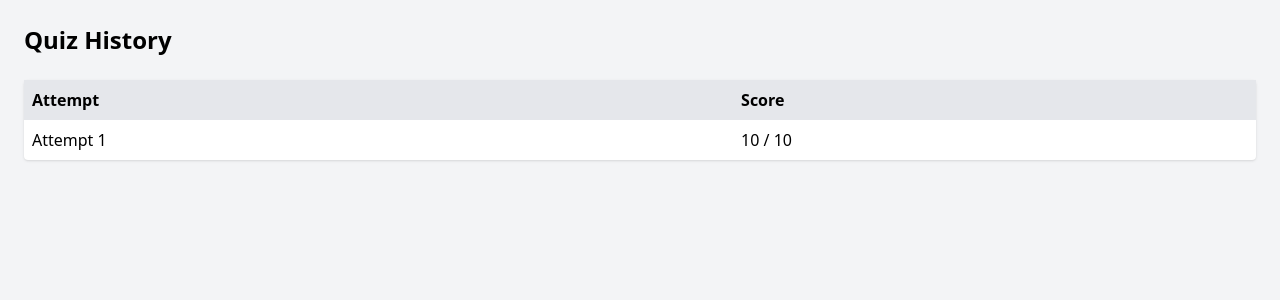
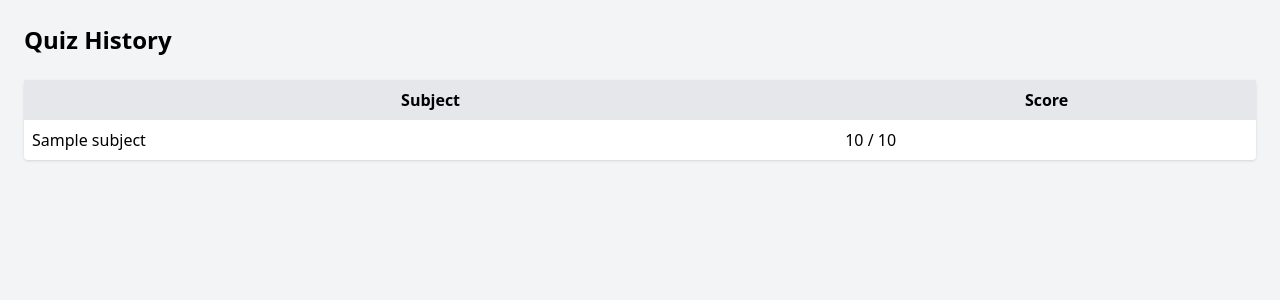
Before and after one commit to Tobi395/quiz-cbt-app, a Flask app: page /history in a window 1280 px wide. Shown: the part 56-356 px from the top of the page. Run offline with Flask 3, Linux system fonts and the light colour scheme; a user stored in the database is signed in; tables that the repository leaves empty hold one stand-in row (values such as "Sample post"); some libraries are stand-ins or nearby versions.

Commit message:
Update quiz history table to include subjects

```diff
--- a/templates/quiz_history.html
+++ b/templates/quiz_history.html
@@ -4,12 +4,12 @@
 
 <table class="w-full bg-white rounded shadow">
   <tr class="bg-gray-200">
-    <th class="p-2 text-left">Attempt</th>
-    <th class="p-2 text-left">Score</th>
+    <th class="p-2">Subject</th>
+    <th class="p-2">Score</th>
   </tr>
   {% for r in results %}
   <tr>
-    <td class="p-2">Attempt {{ loop.index }}</td>
+    <td class="p-2">{{ subjects[r.subject_id] }}</td>
     <td class="p-2">{{ r.score }} / {{ r.total }}</td>
   </tr>
   {% endfor %}
```
